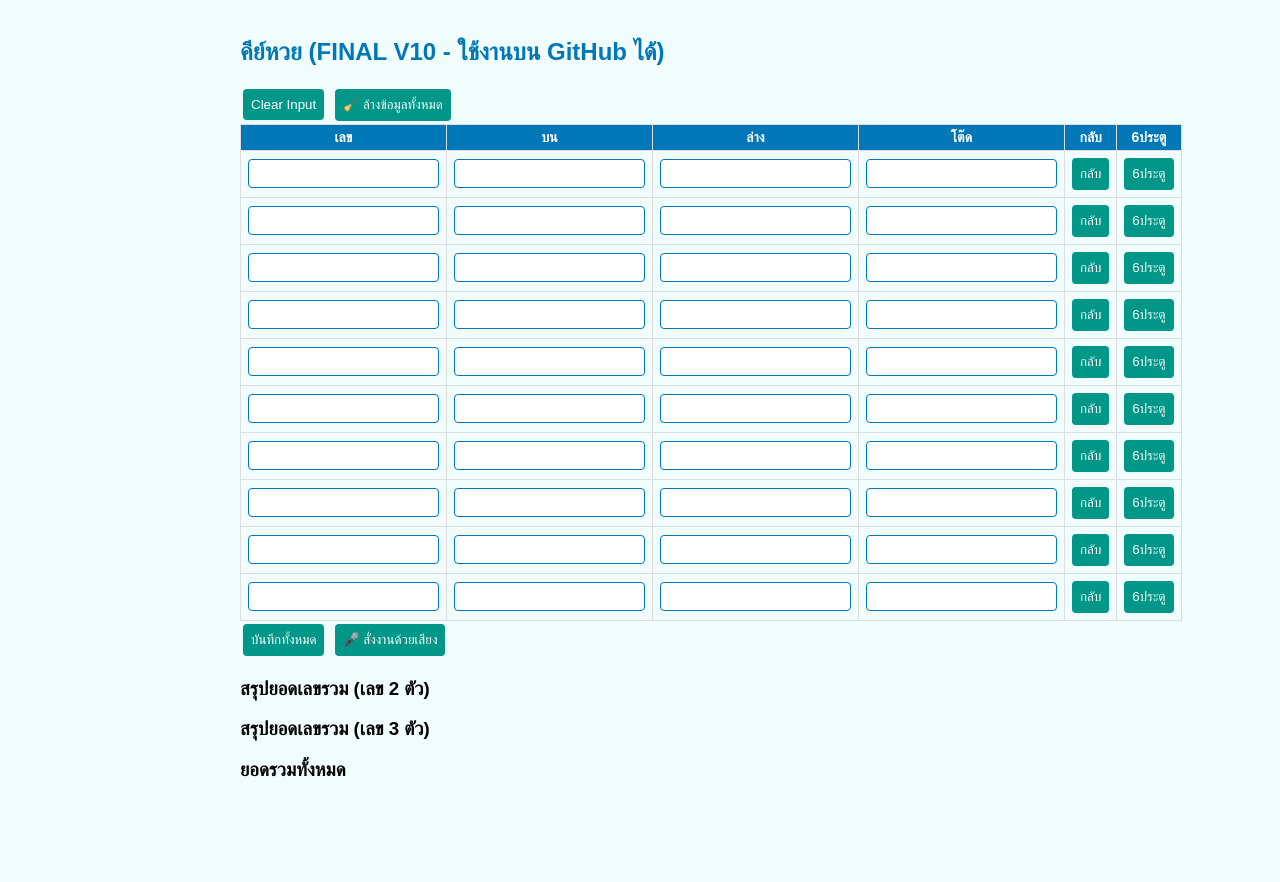
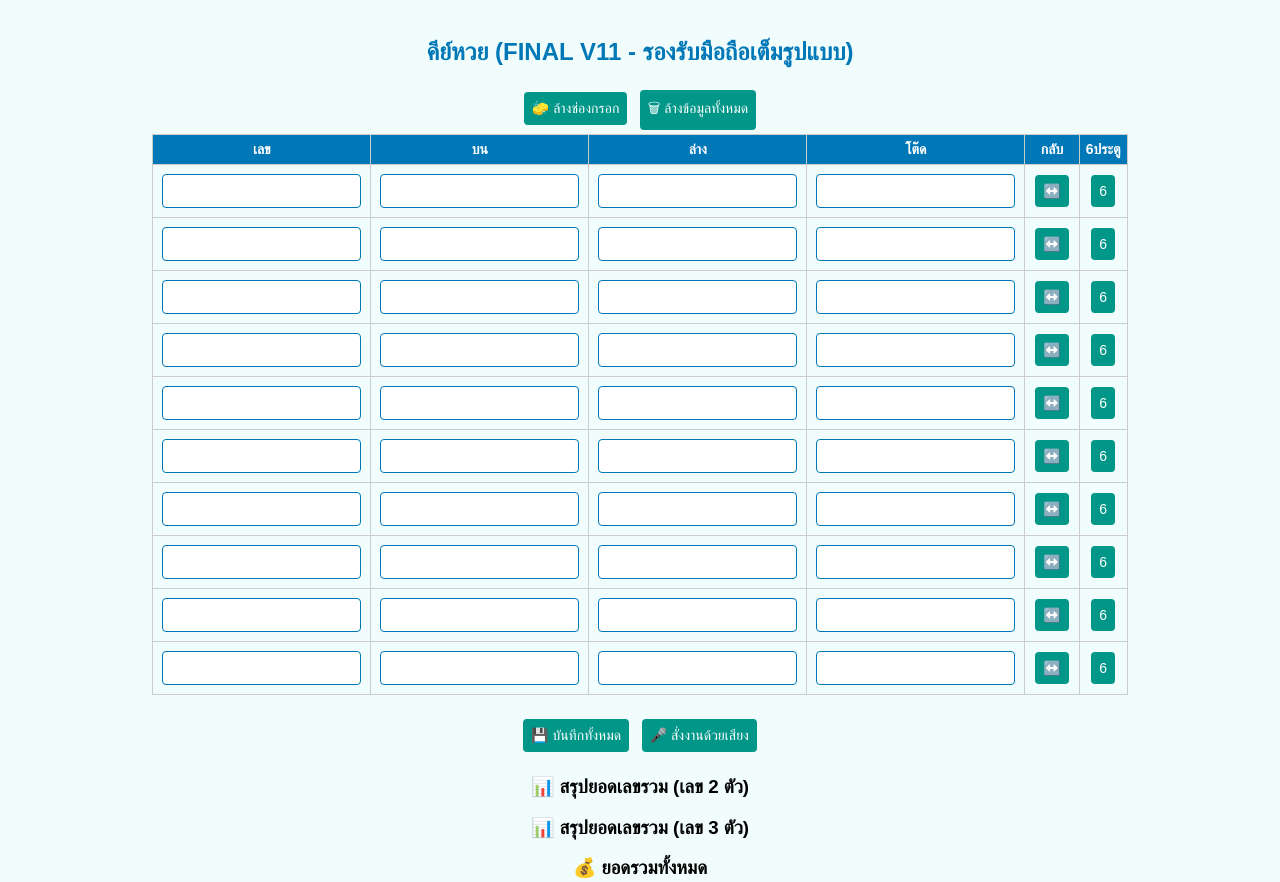
Before and after one commit to Riawcr777/Lottery-app, a plain HTML site: page index.html in a window 1280 px wide. Shown: the top 882 px of the page. Drawn offline with nearby package versions, Linux system fonts and the light colour scheme; a script that the page names is missing.

Commit message:
Add files via upload

```diff
--- a/index.html
+++ b/index.html
@@ -4,49 +4,76 @@
 <head>
   <meta charset="UTF-8" />
   <meta name="viewport" content="width=device-width, initial-scale=1.0"/>
-  <title>คีย์หวย FINAL V10</title>
+  <title>คีย์หวย FINAL V11</title>
   <link rel="stylesheet" href="style.css" />
   <script src="https://cdn.jsdelivr.net/npm/chart.js"></script>
   <script src="https://cdnjs.cloudflare.com/ajax/libs/xlsx/0.18.5/xlsx.full.min.js"></script>
+  <style>
+    body { font-family: sans-serif; padding: 10px; background: #f0fdfc; font-weight: bold; }
+    h2 { color: #0077b6; text-align: center; }
+    table { width: 100%; max-width: 800px; margin: auto; border-collapse: collapse; font-size: 14px; }
+    th, td { border: 1px solid #ccc; padding: 6px; text-align: center; }
+    th { background: #0077b6; color: #fff; }
+    input, button { padding: 8px; font-size: 14px; border-radius: 4px; }
+    button { background: #009688; color: white; border: none; margin: 4px; }
+    button:hover { background: #00796b; }
+    .controls, .outputs { text-align: center; margin-top: 20px; }
+    canvas { display: block; margin: 20px auto; }
+    @media (max-width: 600px) {
+      table, input, button { font-size: 12px; }
+      input, button { padding: 6px; }
+    }
+  </style>
 </head>
 <body>
 
-<div id="app-page">
-  <h2>คีย์หวย (FINAL V10 - ใช้งานบน GitHub ได้)</h2>
-  <button onclick="clearInput()">Clear Input</button>
-  <button onclick="resetAll()">🧹 ล้างข้อมูลทั้งหมด</button>
+<h2>คีย์หวย (FINAL V11 - รองรับมือถือเต็มรูปแบบ)</h2>
+
+<div class="controls">
+  <button onclick="clearInput()">🧽 ล้างช่องกรอก</button>
+  <button onclick="resetAll()">🗑 ล้างข้อมูลทั้งหมด</button>
+</div>
 
 <form id="lottery-form">
   <table>
+    <thead>
       <tr><th>เลข</th><th>บน</th><th>ล่าง</th><th>โต๊ด</th><th>กลับ</th><th>6ประตู</th></tr>
-<tr><td><input type='text' class='number' maxlength='3'></td><td><input type='number' class='top'></td><td><input type='number' class='bottom'></td><td><input type='number' class='tod'></td><td><button type='button' onclick='reverseRow(this)'>กลับ</button></td><td><button type='button' onclick='reverse6Way(this)'>6ประตู</button></td></tr>
-<tr><td><input type='text' class='number' maxlength='3'></td><td><input type='number' class='top'></td><td><input type='number' class='bottom'></td><td><input type='number' class='tod'></td><td><button type='button' onclick='reverseRow(this)'>กลับ</button></td><td><button type='button' onclick='reverse6Way(this)'>6ประตู</button></td></tr>
-<tr><td><input type='text' class='number' maxlength='3'></td><td><input type='number' class='top'></td><td><input type='number' class='bottom'></td><td><input type='number' class='tod'></td><td><button type='button' onclick='reverseRow(this)'>กลับ</button></td><td><button type='button' onclick='reverse6Way(this)'>6ประตู</button></td></tr>
-<tr><td><input type='text' class='number' maxlength='3'></td><td><input type='number' class='top'></td><td><input type='number' class='bottom'></td><td><input type='number' class='tod'></td><td><button type='button' onclick='reverseRow(this)'>กลับ</button></td><td><button type='button' onclick='reverse6Way(this)'>6ประตู</button></td></tr>
-<tr><td><input type='text' class='number' maxlength='3'></td><td><input type='number' class='top'></td><td><input type='number' class='bottom'></td><td><input type='number' class='tod'></td><td><button type='button' onclick='reverseRow(this)'>กลับ</button></td><td><button type='button' onclick='reverse6Way(this)'>6ประตู</button></td></tr>
-<tr><td><input type='text' class='number' maxlength='3'></td><td><input type='number' class='top'></td><td><input type='number' class='bottom'></td><td><input type='number' class='tod'></td><td><button type='button' onclick='reverseRow(this)'>กลับ</button></td><td><button type='button' onclick='reverse6Way(this)'>6ประตู</button></td></tr>
-<tr><td><input type='text' class='number' maxlength='3'></td><td><input type='number' class='top'></td><td><input type='number' class='bottom'></td><td><input type='number' class='tod'></td><td><button type='button' onclick='reverseRow(this)'>กลับ</button></td><td><button type='button' onclick='reverse6Way(this)'>6ประตู</button></td></tr>
-<tr><td><input type='text' class='number' maxlength='3'></td><td><input type='number' class='top'></td><td><input type='number' class='bottom'></td><td><input type='number' class='tod'></td><td><button type='button' onclick='reverseRow(this)'>กลับ</button></td><td><button type='button' onclick='reverse6Way(this)'>6ประตู</button></td></tr>
-<tr><td><input type='text' class='number' maxlength='3'></td><td><input type='number' class='top'></td><td><input type='number' class='bottom'></td><td><input type='number' class='tod'></td><td><button type='button' onclick='reverseRow(this)'>กลับ</button></td><td><button type='button' onclick='reverse6Way(this)'>6ประตู</button></td></tr>
-<tr><td><input type='text' class='number' maxlength='3'></td><td><input type='number' class='top'></td><td><input type='number' class='bottom'></td><td><input type='number' class='tod'></td><td><button type='button' onclick='reverseRow(this)'>กลับ</button></td><td><button type='button' onclick='reverse6Way(this)'>6ประตู</button></td></tr>
+    </thead>
+    <tbody>
+<tr><td><input type='text' class='number' maxlength='3'></td><td><input type='number' class='top'></td><td><input type='number' class='bottom'></td><td><input type='number' class='tod'></td><td><button type='button' onclick='reverseRow(this)'>↔️</button></td><td><button type='button' onclick='reverse6Way(this)'>6</button></td></tr>
+<tr><td><input type='text' class='number' maxlength='3'></td><td><input type='number' class='top'></td><td><input type='number' class='bottom'></td><td><input type='number' class='tod'></td><td><button type='button' onclick='reverseRow(this)'>↔️</button></td><td><button type='button' onclick='reverse6Way(this)'>6</button></td></tr>
+<tr><td><input type='text' class='number' maxlength='3'></td><td><input type='number' class='top'></td><td><input type='number' class='bottom'></td><td><input type='number' class='tod'></td><td><button type='button' onclick='reverseRow(this)'>↔️</button></td><td><button type='button' onclick='reverse6Way(this)'>6</button></td></tr>
+<tr><td><input type='text' class='number' maxlength='3'></td><td><input type='number' class='top'></td><td><input type='number' class='bottom'></td><td><input type='number' class='tod'></td><td><button type='button' onclick='reverseRow(this)'>↔️</button></td><td><button type='button' onclick='reverse6Way(this)'>6</button></td></tr>
+<tr><td><input type='text' class='number' maxlength='3'></td><td><input type='number' class='top'></td><td><input type='number' class='bottom'></td><td><input type='number' class='tod'></td><td><button type='button' onclick='reverseRow(this)'>↔️</button></td><td><button type='button' onclick='reverse6Way(this)'>6</button></td></tr>
+<tr><td><input type='text' class='number' maxlength='3'></td><td><input type='number' class='top'></td><td><input type='number' class='bottom'></td><td><input type='number' class='tod'></td><td><button type='button' onclick='reverseRow(this)'>↔️</button></td><td><button type='button' onclick='reverse6Way(this)'>6</button></td></tr>
+<tr><td><input type='text' class='number' maxlength='3'></td><td><input type='number' class='top'></td><td><input type='number' class='bottom'></td><td><input type='number' class='tod'></td><td><button type='button' onclick='reverseRow(this)'>↔️</button></td><td><button type='button' onclick='reverse6Way(this)'>6</button></td></tr>
+<tr><td><input type='text' class='number' maxlength='3'></td><td><input type='number' class='top'></td><td><input type='number' class='bottom'></td><td><input type='number' class='tod'></td><td><button type='button' onclick='reverseRow(this)'>↔️</button></td><td><button type='button' onclick='reverse6Way(this)'>6</button></td></tr>
+<tr><td><input type='text' class='number' maxlength='3'></td><td><input type='number' class='top'></td><td><input type='number' class='bottom'></td><td><input type='number' class='tod'></td><td><button type='button' onclick='reverseRow(this)'>↔️</button></td><td><button type='button' onclick='reverse6Way(this)'>6</button></td></tr>
+<tr><td><input type='text' class='number' maxlength='3'></td><td><input type='number' class='top'></td><td><input type='number' class='bottom'></td><td><input type='number' class='tod'></td><td><button type='button' onclick='reverseRow(this)'>↔️</button></td><td><button type='button' onclick='reverse6Way(this)'>6</button></td></tr>
+    </tbody>
   </table>
-    <button type="submit">บันทึกทั้งหมด</button>
+  <div class="controls">
+    <button type="submit">💾 บันทึกทั้งหมด</button>
     <button type="button" onclick="startVoice()">🎤 สั่งงานด้วยเสียง</button>
+  </div>
 </form>
 
-  <h3>สรุปยอดเลขรวม (เลข 2 ตัว)</h3>
+<div class="outputs">
+  <h3>📊 สรุปยอดเลขรวม (เลข 2 ตัว)</h3>
   <div id="summary2"></div>
 
-  <h3>สรุปยอดเลขรวม (เลข 3 ตัว)</h3>
+  <h3>📊 สรุปยอดเลขรวม (เลข 3 ตัว)</h3>
   <div id="summary3"></div>
 
-  <h3>ยอดรวมทั้งหมด</h3>
+  <h3>💰 ยอดรวมทั้งหมด</h3>
   <div id="total"></div>
 
   <canvas id="chart" width="600" height="300"></canvas>
 
+  <div class="controls">
     <button onclick="exportExcel()">📤 ส่งออก Excel</button>
     <button onclick="exportCSV()">📤 ส่งออก CSV</button>
+  </div>
 </div>
 
 <script src="app.js"></script>
```
Lines whose indentation alone changed are shown as unchanged.
